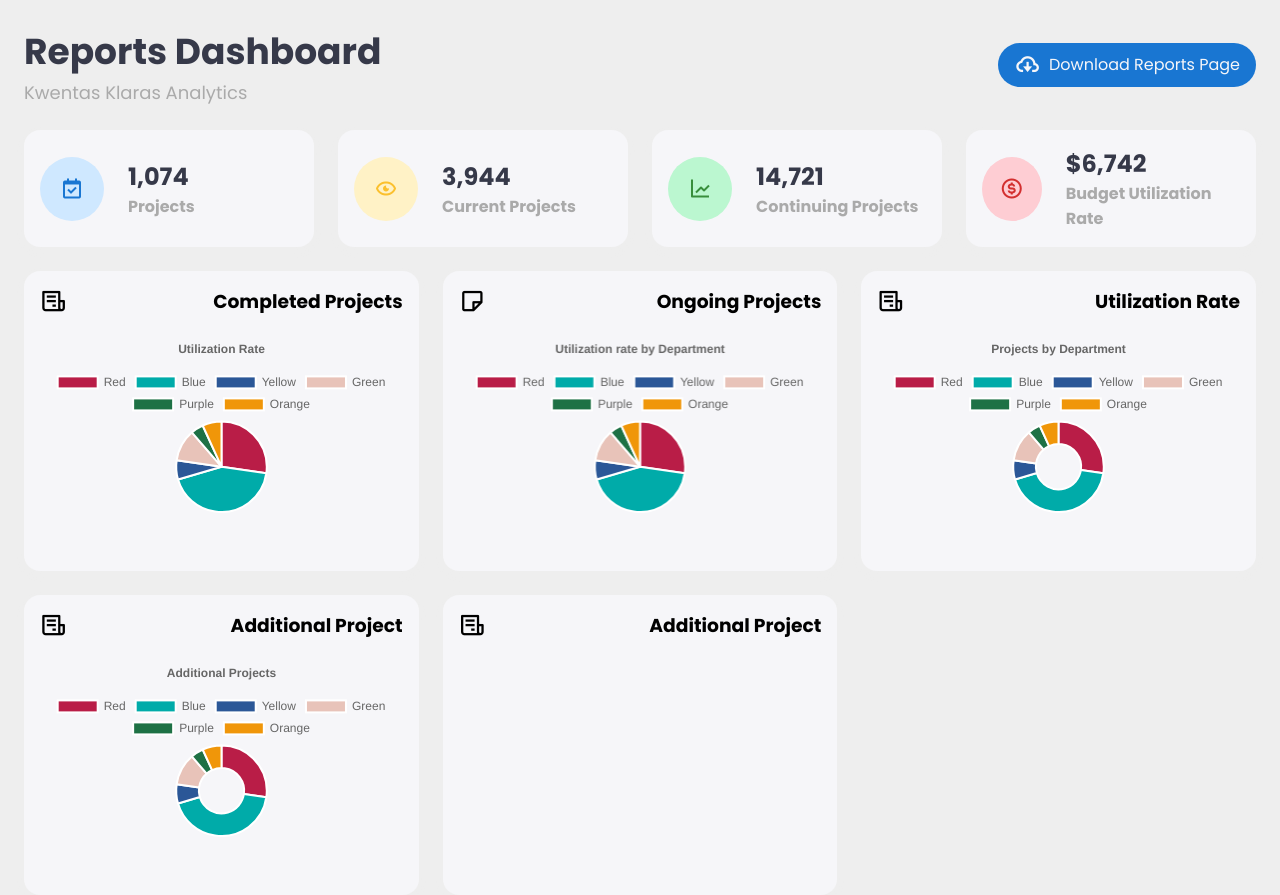
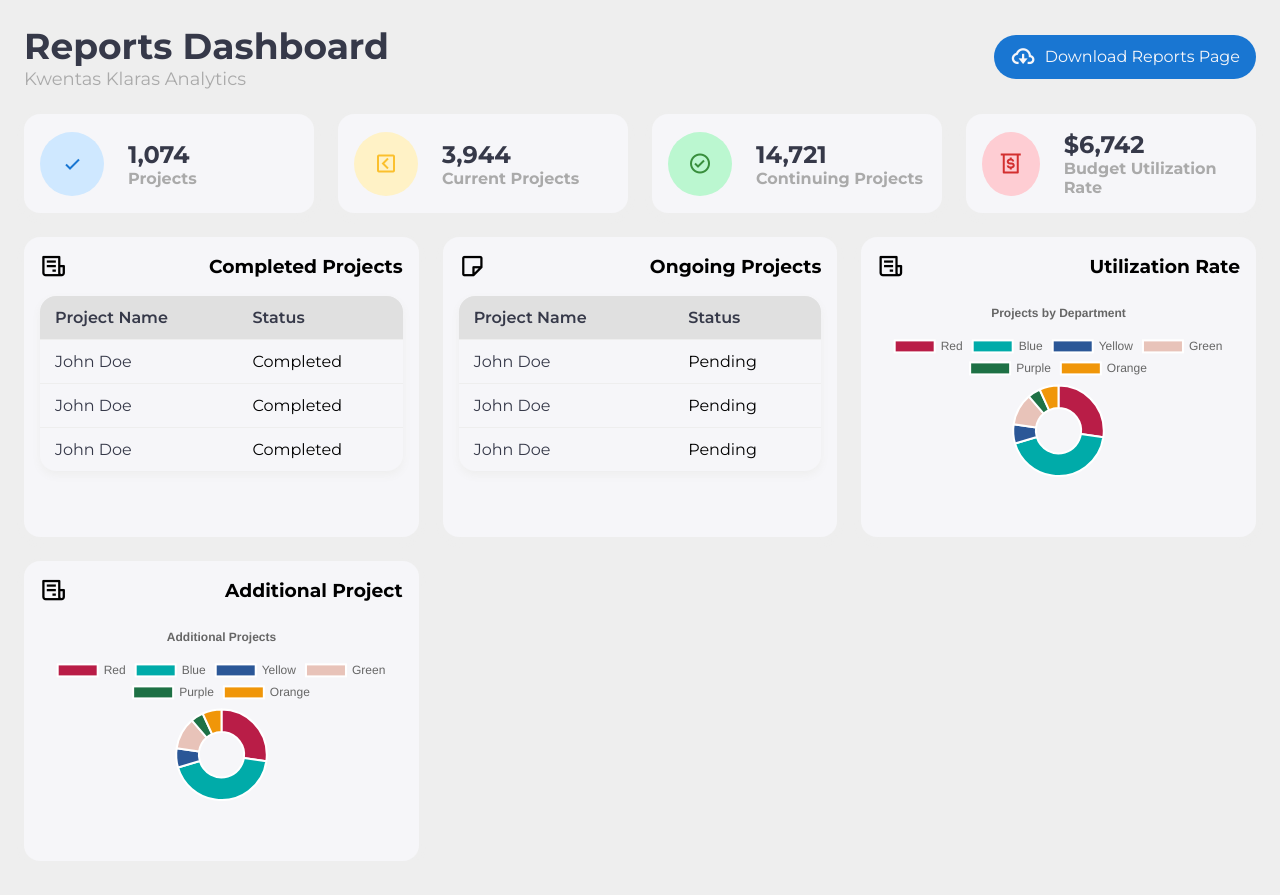
Before and after one commit to hanz-archer/KwentasKlaras, a Django app: page /reports/ in a window 1280 px wide. After the commit the page ends 801 px from the top, so only its background shows below. Run offline with Django 5.2, Linux system fonts and the light colour scheme; a user stored in the database is signed in; a map, chart or similar area stays blank; some libraries are stand-ins or nearby versions.

Commit message:
reports design

```diff
--- a/KwentasApp/static/KwentasApp/css/reports.css
+++ b/KwentasApp/static/KwentasApp/css/reports.css
@@ -1,5 +1,3 @@
-@import url('https://fonts.googleapis.com/css2?family=Poppins:wght@300;400;500;600;700;800&display=swap');
-
 :root {
     --light: #f6f6f9;
     --primary: #1976D2;
@@ -19,7 +17,7 @@
     margin: 0;
     padding: 0;
     box-sizing: border-box;
-    font-family: 'Poppins', sans-serif;
+    font-family: "Montserrat", sans-serif;
 }
 
 .bx {
@@ -41,7 +39,7 @@ html {
 body.dark {
     --light: #181a1e;
     --grey: #25252c;
-    --dark: #fbfbfb
+    --dark: #fbfbfb;
 }
 
 body {
@@ -218,6 +216,7 @@ body {
     font-size: 36px; /* Adjust the font size as needed */
     color: var(--dark);
 }
+
 .content main .header .left ul.breadcrumb {
     display: flex;
     align-items: center;
@@ -338,6 +337,26 @@ body {
     max-width: 700px;
 }
 
+.content main .bottom-data .orders table tr td .status.completed{
+    background: var(--success);
+}
+
+.content main .bottom-data .orders table tr td .status.process{
+    background: var(--primary);
+}
+
+.content main .bottom-data .orders table tr td .status.pending{
+    background: var(--warning);
+}
+
+.content main .bottom-data .orders table tr td .status{
+    font-size: 10px;
+    padding: 6px 16px;
+    color: var(--light);
+    border-radius: 20px;
+    font-weight: 700;
+}
+
 @media screen and (max-width: 1024px) {
     .content main .bottom-data {
         grid-template-columns: 1fr; /* Stack cards vertically */
@@ -364,3 +383,42 @@ canvas {
     width: 100% !important;
     height: auto !important;
 }
+
+.modern-table {
+    width: 100%;
+    border-collapse: collapse; /* Ensures borders collapse into a single border */
+    background-color: var(--light); /* Background color for the table */
+    box-shadow: 0 4px 8px var(--grey); /* Adds shadow to the table */
+    border-radius: 16px; /* Rounds the corners of the table */
+    overflow: hidden; /* Ensures the rounded corners are visible */
+}
+
+.modern-table th, .modern-table td {
+    padding: 12px 15px; /* Adds spacing inside each table cell */
+    border-bottom: 1px solid var(--grey); /* Adds a light border to each cell */
+    text-align: left; /* Ensures text is aligned to the left */
+    font-size: 16px; /* Sets a base font size */
+}
+
+.modern-table th {
+    background-color: #e0e0e0; /* Light neutral background color for the table headers */
+    color: var(--dark); /* Header text color */
+    font-weight: 600; /* Makes header text bold */
+}
+
+.modern-table tbody tr {
+    transition: background-color 0.3s ease; /* Smooth transition for hover effect */
+}
+
+.modern-table tbody tr:hover {
+    background-color: var(--light-primary); /* Background color on row hover */
+}
+
+.modern-table tbody tr:last-child td {
+    border-bottom: none; /* Removes the border from the last row */
+}
+
+.modern-table td p {
+    margin: 0; /* Ensures paragraphs inside cells have no margin */
+    color: var(--dark); /* Text color */
+}
--- a/KwentasApp/templates/KwentasApp/reports.html
+++ b/KwentasApp/templates/KwentasApp/reports.html
@@ -3,6 +3,7 @@
 <html lang="en">
 
 <head>
+    <link href="https://fonts.googleapis.com/css2?family=Montserrat:wght@100;200;300;400;500;600;700;800;900&display=swap" rel="stylesheet">
     <meta charset="UTF-8">
     <meta name="viewport" content="width=device-width, initial-scale=1.0">
     <link href='https://unpkg.com/boxicons@2.1.4/css/boxicons.min.css' rel='stylesheet'>
@@ -30,25 +31,25 @@
             <!-- Insights -->
             <ul class="insights">
                 <li>
-                    <i class='bx bx-calendar-check'></i>
+                    <i class='bx bx-check'></i>
                     <span class="info">
                         <h3>1,074</h3>
                         <p><strong>Projects</strong></p>
                     </span>
                 </li>
-                <li><i class='bx bx-show-alt'></i>
+                <li><i class='bx bx-chevron-left-square'></i>
                     <span class="info">
                         <h3>3,944</h3>
                         <p><strong>Current Projects</strong></p>
                     </span>
                 </li>
-                <li><i class='bx bx-line-chart'></i>
+                <li><i class='bx bx-check-circle'></i>
                     <span class="info">
                         <h3>14,721</h3>
                         <p><strong>Continuing Projects</strong></p>
                     </span>
                 </li>
-                <li><i class='bx bx-dollar-circle'></i>
+                <li><i class='bx bx-money-withdraw'></i>
                     <span class="info">
                         <h3>$6,742</h3>
                         <p><strong>Budget Utilization Rate</strong></p>
@@ -62,7 +63,34 @@
                         <i class='bx bx-receipt'></i>
                         <h3>Completed Projects</h3>
                     </div>
-                    <canvas id="myChart" style="width:100%;max-width:700px"></canvas>
+                    <table class="modern-table">
+                        <thead>
+                            <tr>
+                                <th>Project Name</th>
+                                <th>Status</th>
+                            </tr>
+                        </thead>
+                        <tbody>
+                            <tr>
+                                <td>
+                                    <p>John Doe</p>
+                                </td>
+                                <td><span class="status completed">Completed</span></td>
+                            </tr>
+                            <tr>
+                                <td>
+                                    <p>John Doe</p>
+                                </td>
+                                <td><span class="status pending">Completed</span></td>
+                            </tr>
+                            <tr>
+                                <td>
+                                    <p>John Doe</p>
+                                </td>
+                                <td><span class="status process">Completed</span></td>
+                            </tr>
+                        </tbody>
+                    </table>
                 </div>
 
                 <div class="card">
@@ -70,7 +98,34 @@
                         <i class='bx bx-note'></i>
                         <h3>Ongoing Projects</h3>
                     </div>
-                    <canvas id="myChart1" style="width:100%;max-width:700px"></canvas>
+                    <table class="modern-table">
+                        <thead>
+                            <tr>
+                                <th>Project Name</th>
+                                <th>Status</th>
+                            </tr>
+                        </thead>
+                        <tbody>
+                            <tr>
+                                <td>
+                                    <p>John Doe</p>
+                                </td>
+                                <td><span class="status completed">Pending</span></td>
+                            </tr>
+                            <tr>
+                                <td>
+                                    <p>John Doe</p>
+                                </td>
+                                <td><span class="status pending">Pending</span></td>
+                            </tr>
+                            <tr>
+                                <td>
+                                    <p>John Doe</p>
+                                </td>
+                                <td><span class="status process">Pending</span></td>
+                            </tr>
+                        </tbody>
+                    </table>
                 </div>
 
                 <div class="card">
@@ -82,14 +137,6 @@
                 </div>
 
                 <!-- Add more cards if needed -->
-                <div class="card">
-                    <div class="header">
-                        <i class='bx bx-receipt'></i>
-                        <h3>Additional Project</h3>
-                    </div>
-                    <canvas id="myChart3" style="width:100%;max-width:700px"></canvas>
-                </div>
-
                 <div class="card">
                     <div class="header">
                         <i class='bx bx-receipt'></i>
```
Also changed, not shown: db.sqlite3.
